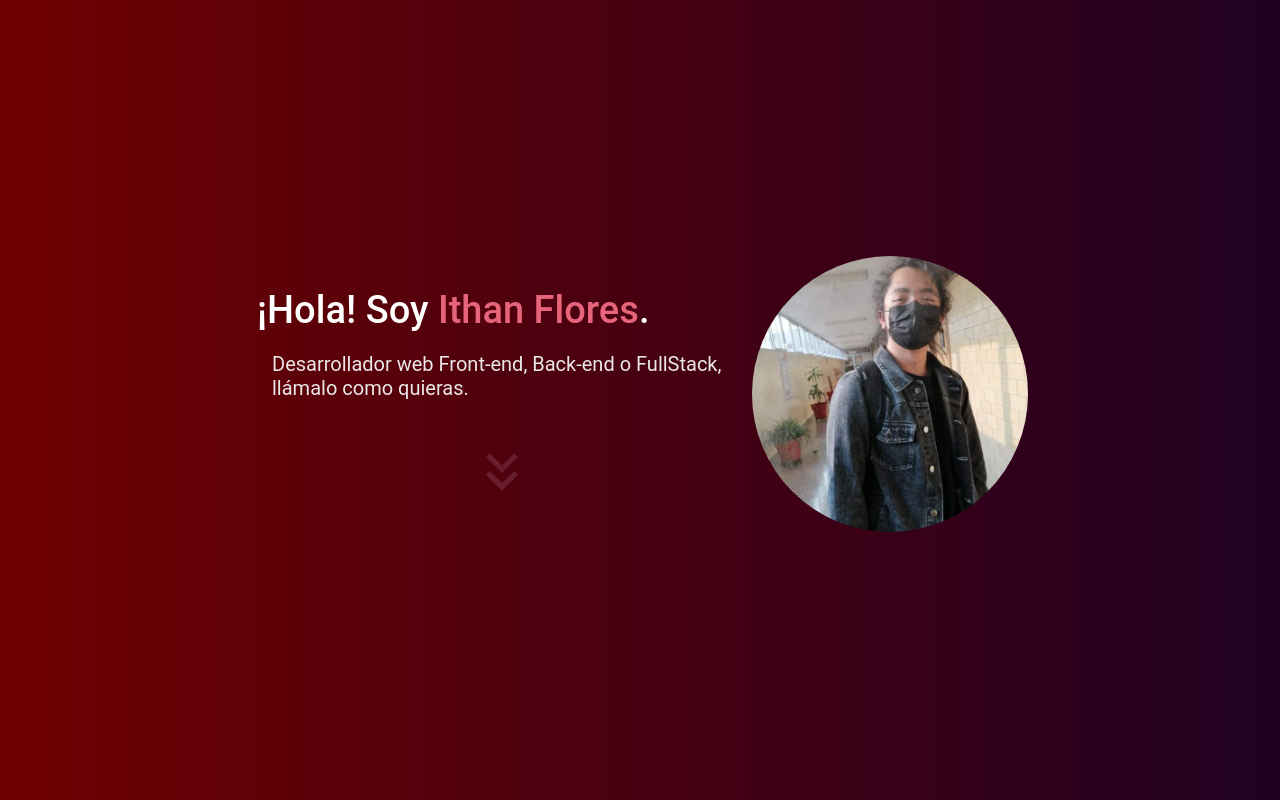
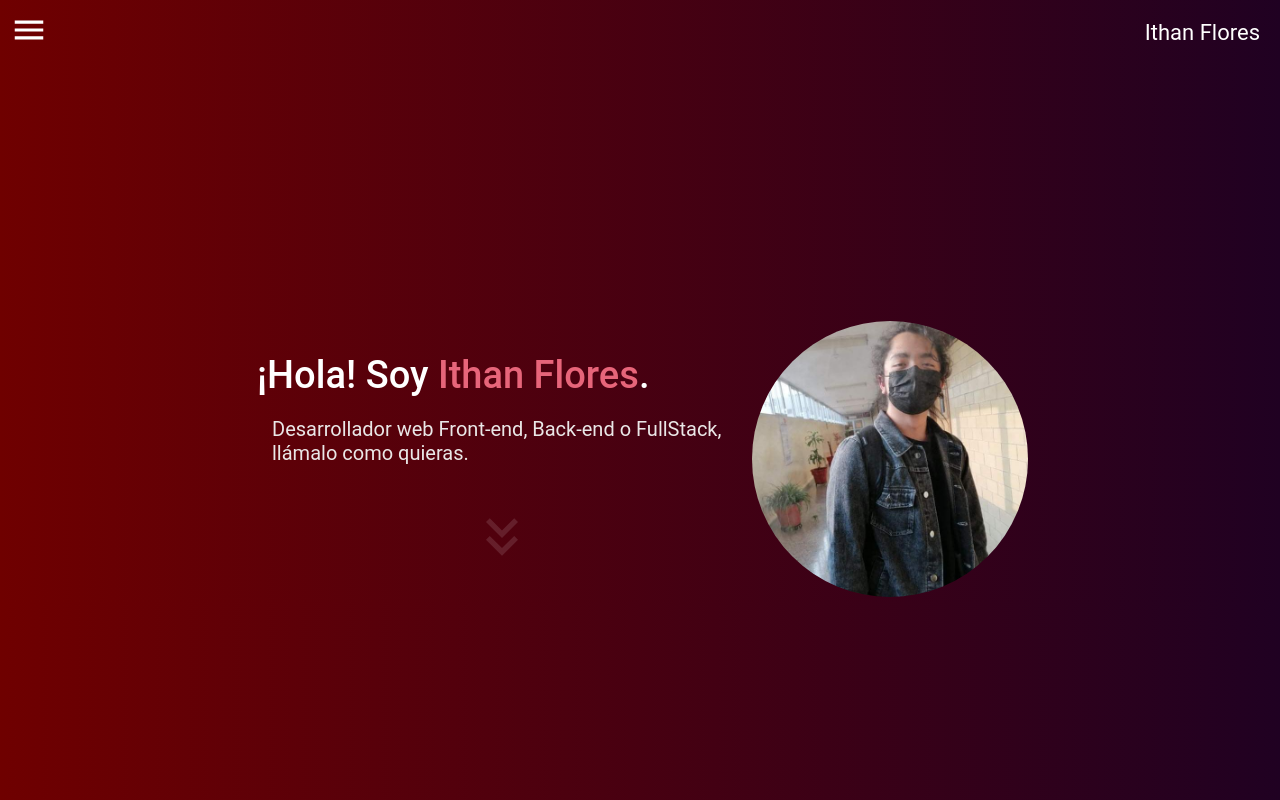
Before and after one commit to addRian0-0/portafolio-dev, a React (Vite) app: page / in a window 1280 px wide. Built offline with nearby package versions, Linux system fonts and the light colour scheme.

Commit message:
menu lateral

```diff
--- a/src/PortafolioApp.tsx
+++ b/src/PortafolioApp.tsx
@@ -1,9 +1,11 @@
 import CardPresentation from "./components/CardPresentation";
 import Header from "./components/Header";
+import Navbar from "./components/Navbar";
 
 export default function PortafolioApp() {
     return (
         <>
+            <Navbar />
             <CardPresentation />
         </>
     )
--- /dev/null
+++ b/src/components/Navbar.tsx
@@ -0,0 +1,38 @@
+import { useState } from "react";
+import MenuIcon from '@mui/icons-material/Menu';
+
+export default function Navbar() {
+
+    const [isOpen, setIsOpen] = useState<boolean>(false);
+
+    const handleClick = () => {
+        setIsOpen(!isOpen);
+    }
+
+    return (
+        <>
+            <div className={isOpen ? "sidebar-open" : "sidebar"}>
+                <div className="menu">
+                    <span onClick={handleClick} >
+                        <MenuIcon sx={{ fontSize: "38px" }} />
+                    </span>
+                    <ul>
+                        <li>Acerca</li>
+                        <li>Habilidades</li>
+                        <li>Proyectos</li>
+                    </ul>
+                </div>
+            </div>
+            <div className="navbar" >
+                <div>
+                    <span onClick={handleClick} >
+                        <MenuIcon sx={{ fontSize: "38px" }} />
+                    </span>
+                </div>
+                <div>
+                    <h3>Ithan Flores</h3>
+                </div>
+            </div>
+        </>
+    )
+}
--- a/src/index.scss
+++ b/src/index.scss
@@ -7,6 +7,8 @@
 
 $text-resalt: rgb(231, 101, 122);
 $text: rgb(234, 231, 231);
+$text-shadow: rgba(234, 231, 231, 0.8);
+$main-black: #111;
 
 @mixin fondo-opt-1 {
   background: #000000;
@@ -40,6 +42,23 @@ $text: rgb(234, 231, 231);
 @mixin fadein-animation($duration: 4s, $delay: 1s) {
   animation: fadein $duration infinite;
   animation-delay: $delay;
+}
+
+/* Menu colapsable xd */
+@mixin menu-styles($width: 0px, $color: #111) {
+  height: 100%;
+  width: $width;
+  position: fixed;
+  z-index: 1;
+  top: 0;
+  left: 0;
+  background-color: $main-black;
+  overflow-x: hidden;
+  padding-top: 30px;
+  transition: 0.5s;
+  li {
+    color: $color;
+  }
 }
 
 @keyframes typing {
@@ -104,6 +123,67 @@ body {
   h2 {
     font-weight: 500;
     font-size: 38px;
+  }
+}
+
+/* Navbar */
+.navbar {
+  display: flex;
+  flex-wrap: wrap;
+  justify-content: space-between;
+  align-items: center;
+  font-size: 20px;
+
+  h3 {
+    margin: 10px;
+    font-size: 22px;
+    padding: 10px;
+    font-weight: normal;
+  }
+
+  span {
+    margin: 10px;
+    transition: 0.3s;
+  }
+
+  span:hover {
+    cursor: pointer;
+  }
+
+}
+
+/* menu colapsable */
+.sidebar {
+  @include menu-styles();
+}
+
+.sidebar-open {
+  @include menu-styles(250px, $text);
+
+  .menu {
+    margin: 20px;
+
+    ul {
+      margin-top: 20px;
+      list-style-type: none;
+    }
+
+    li {
+      padding: 10px;
+      padding-top: 16px;
+      padding-bottom: 16px;
+      font-size: 20px;
+      color: $text-shadow;
+      border-bottom: 2px solid rgb(45, 44, 44);
+      transition: 0.3s;
+    }
+
+    li:hover {
+      color: $text-resalt;
+      cursor: pointer;
+      transform: scale(1.1, 1.1);
+    }
+
   }
 }
 
```
